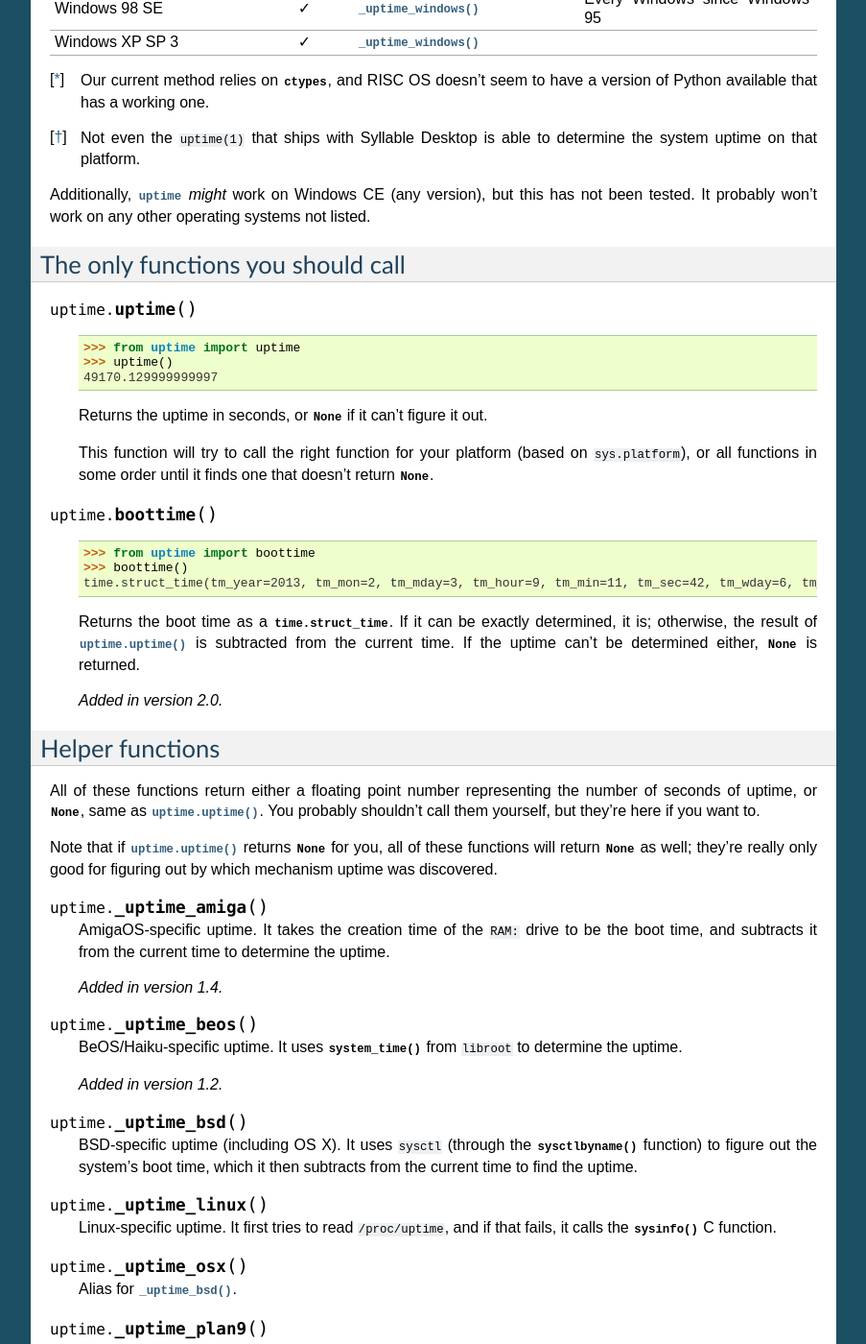
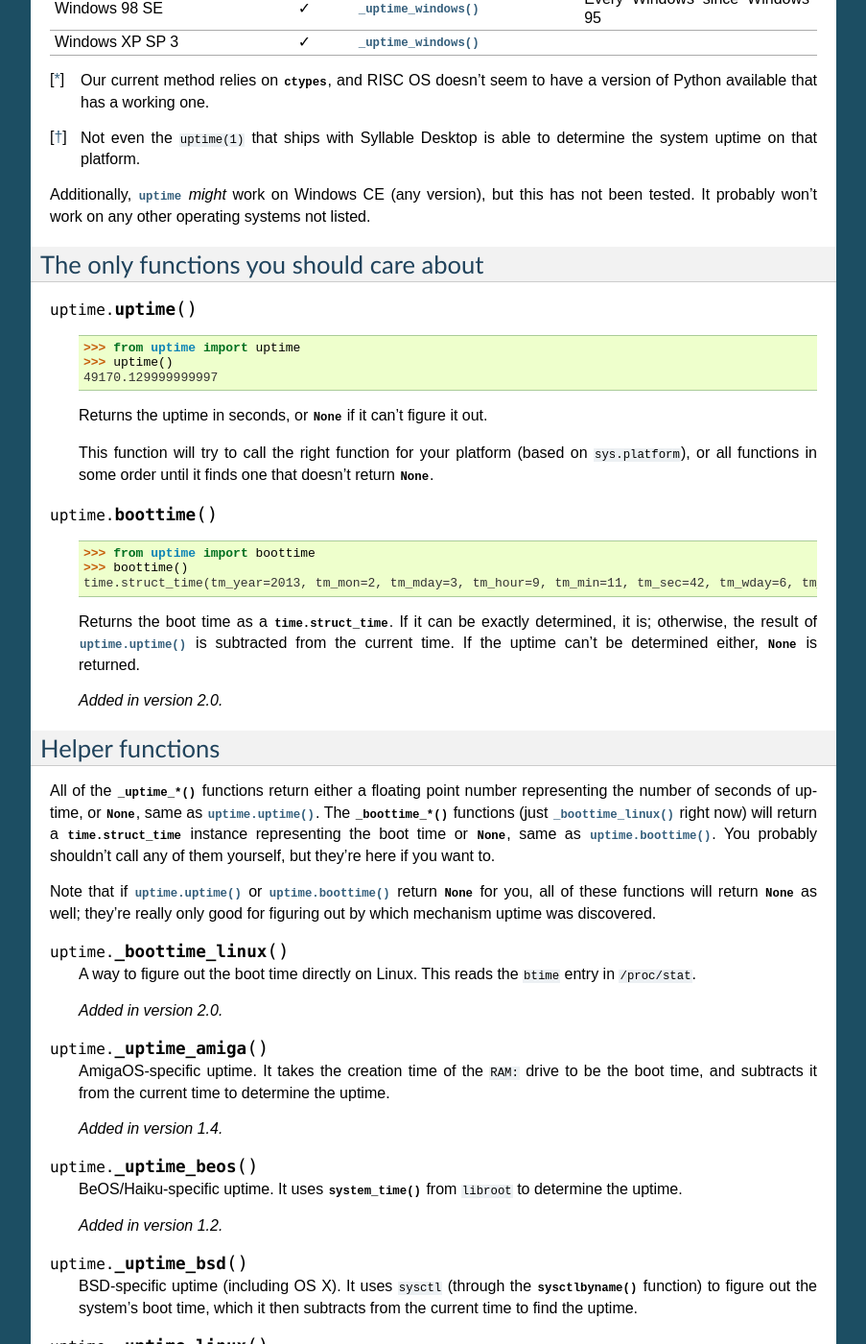
Before and after one commit to Cairnarvon/uptime, a Sphinx documentation site: the page built from doc/index.rst, in a window 1280 px wide and 1400 px high, scrolled down 892 px. Shown: the whole window at 96% size, without its empty margins (198-1101 px from the left). Built offline with Sphinx 7.4.7, drawn with Linux system fonts in a browser that asks for light colours; some of the changed text lies outside the part shown.

Commit message:
Added _boottime_linux.
Linux exposes its bits in a lot of ways.

```diff
--- a/doc/index.rst
+++ b/doc/index.rst
@@ -88,8 +88,8 @@ has not been tested. It probably won't work on any other operating systems not
 listed.
 
 
-The only functions you should call
-----------------------------------
+The only functions you should care about
+----------------------------------------
 
 .. function:: uptime
 
@@ -120,13 +120,26 @@ The only functions you should call
 Helper functions
 ----------------
 
-All of these functions return either a floating point number representing the
-number of seconds of uptime, or :const:`None`, same as :func:`uptime.uptime`.
-You probably shouldn't call them yourself, but they're here if you want to.
+All of the :func:`_uptime_*` functions return either a floating point number
+representing the number of seconds of uptime, or :const:`None`, same as
+:func:`uptime.uptime`. The :func:`_boottime_*` functions (just
+:func:`_boottime_linux` right now) will return a :class:`time.struct_time`
+instance representing the boot time or :const:`None`, same as
+:func:`uptime.boottime`. You probably shouldn't call any of them yourself, but
+they're here if you want to.
 
-Note that if :func:`uptime.uptime` returns :const:`None` for you, all of these
-functions will return :const:`None` as well; they're really only good for
-figuring out by which mechanism uptime was discovered.
+
+Note that if :func:`uptime.uptime` or :func:`uptime.boottime` return
+:const:`None` for you, all of these functions will return :const:`None` as
+well; they're really only good for figuring out by which mechanism uptime was
+discovered.
+
+.. function:: _boottime_linux
+
+   A way to figure out the boot time directly on Linux. This reads the
+   ``btime`` entry in ``/proc/stat``.
+
+   .. versionadded:: 2.0
 
 .. function:: _uptime_amiga
 
```
Also changed, not shown: src/__init__.py (+11 -0 lines).
